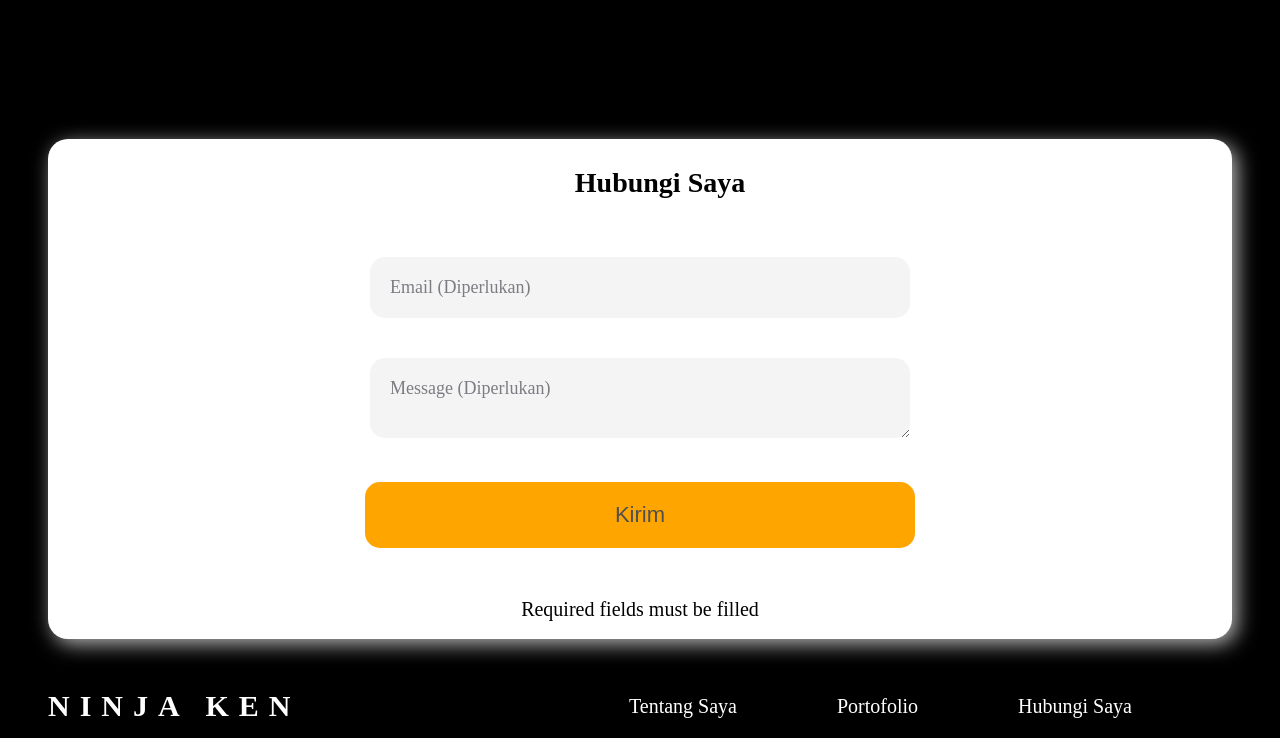
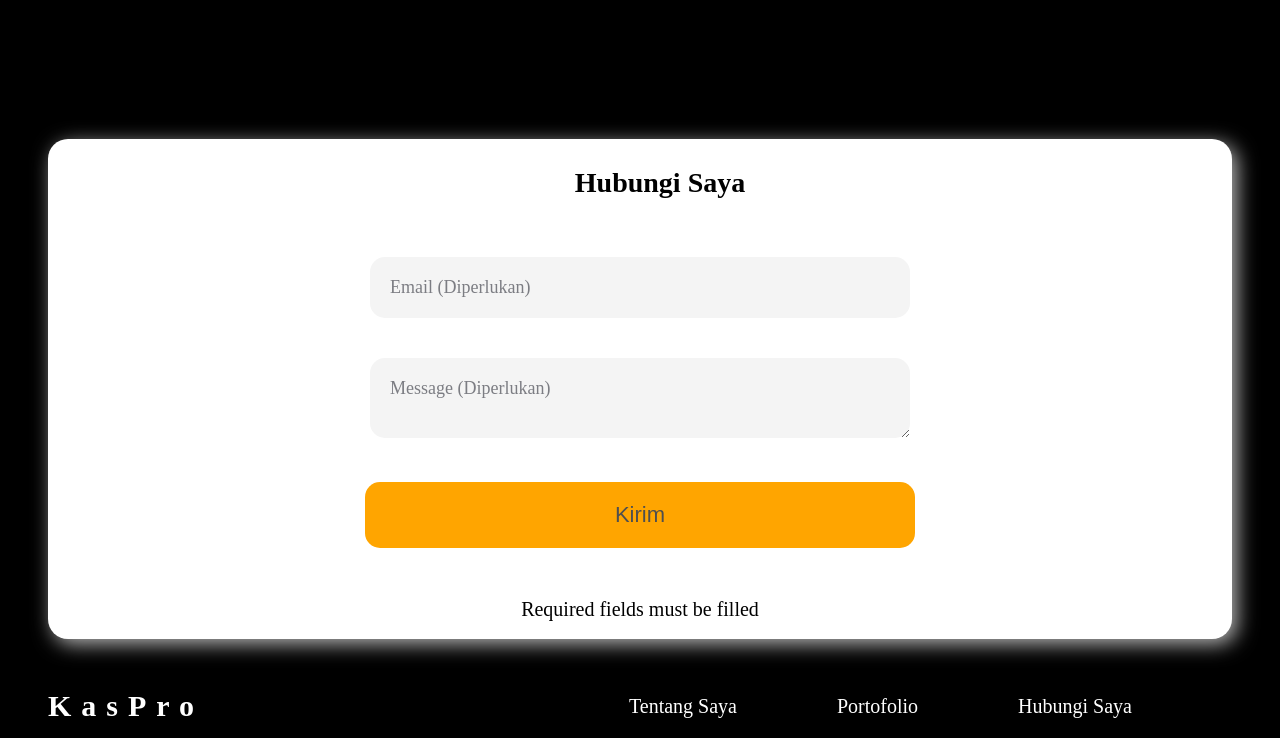
Before and after one commit to Kasyfiaufar/portofolio.github-io, a plain HTML site: page index.html in a window 1280 px wide. Shown: the part 1643-2381 px from the top of the page. Drawn offline with Linux system fonts and the light colour scheme.

Commit message:
Update index.html

```diff
--- a/index.html
+++ b/index.html
@@ -69,7 +69,7 @@
           <p style="text-align:center">Required fields must be filled</p>
         </div>
 
-        <div class="footer-logo">NINJA KEN</div>
+        <div class="footer-logo">KasPro</div>
         <div class="footer-list">
           <ul>
            <li><a href="#about-link">Tentang Saya</a></li>
```
